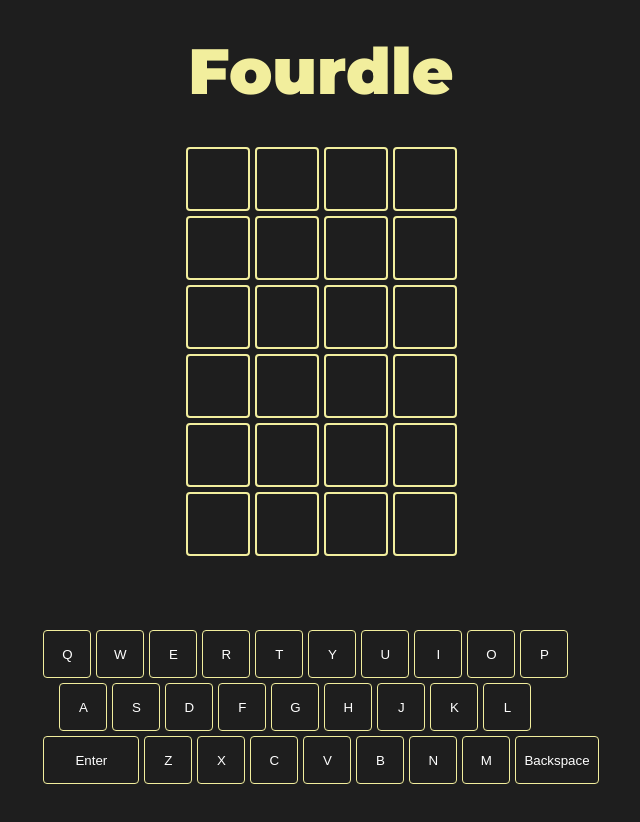
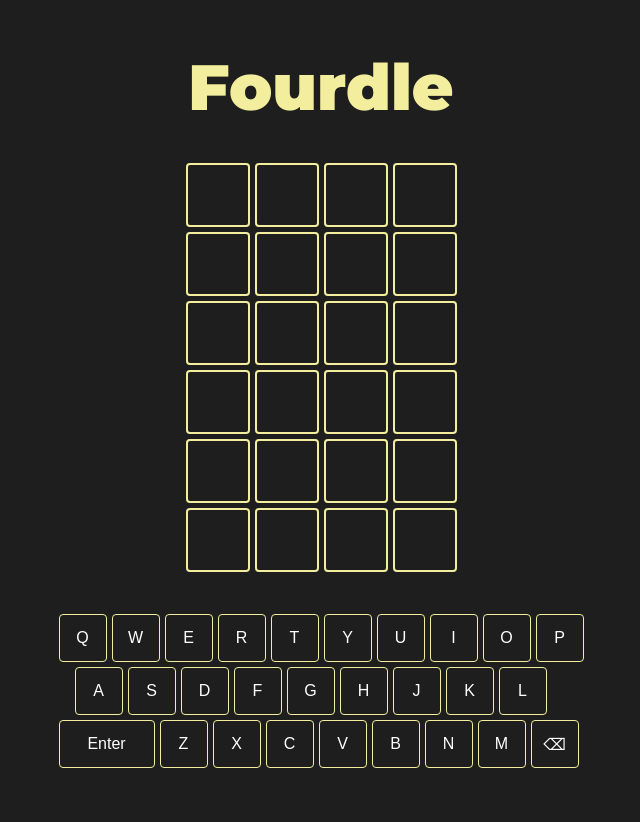
Before and after one commit to OssianN/Fourdle, a Next.js app: page / in a window 1280 px wide. Shown: the top 822 px of the page, without its empty margins (319-959 px from the left). Built offline with nearby package versions, Linux system fonts and the light colour scheme.

Commit message:
tweaks design

```diff
--- a/app/home.module.css
+++ b/app/home.module.css
@@ -5,17 +5,20 @@
   display: flex;
   flex-direction: column;
   align-items: center;
+  gap: 1rem;
 }
 
 .title {
+  padding-top: 1rem;
   text-align: center;
   font-size: var(--main-h1-size);
   font-weight: 900;
   color: var(--main-light-green);
 }
 
-@media (min-width: 414px) {
+@media (min-width: 768px) {
   .main {
     padding: 2rem;
+    gap: 2rem;
   }
 }
--- a/components/GameBoard/board.module.css
+++ b/components/GameBoard/board.module.css
@@ -9,7 +9,6 @@
   grid-gap: 5px;
   gap: 5px;
   padding: 5px;
-  margin: 2rem 0;
   border-radius: 0.5rem;
 }
 
@@ -23,7 +22,6 @@
   border-radius: 0.25rem;
   color: white;
   font-weight: 700;
-  /* box-shadow: var(--box-shadow); */
 }
 
 .fadeAnimation {
--- a/components/Keyboard/Key.tsx
+++ b/components/Keyboard/Key.tsx
@@ -13,20 +13,22 @@ export const Key = ({ letter, color }: { letter: string; color: string }) => {
     target,
   }: React.MouseEvent<HTMLButtonElement, MouseEvent>) => {
     window.dispatchEvent(
-      new KeyboardEvent('keydown', { key: (target as HTMLElement).innerHTML })
+      new KeyboardEvent('keydown', { key: (target as HTMLButtonElement).name })
     )
   }
 
   return (
     <button
+      name={letter}
       onClick={handleClick}
       className={styles.key}
       style={{
         background: colorMap[color],
         width: letter === 'Enter' ? 'var(--big-key-size)' : 'var(--key-size)',
+        flex: letter === 'Enter' ? 'unset' : '',
       }}
     >
-      {letter}
+      {letter === 'Backspace' ? '⌫' : letter}
     </button>
   )
 }
--- a/components/Keyboard/keyboard.module.css
+++ b/components/Keyboard/keyboard.module.css
@@ -1,6 +1,5 @@
 .keyboardContainer {
   position: relative;
-  padding: 2rem 0;
 }
 
 .keyboardRow {
@@ -11,13 +10,14 @@
 
 .key {
   --key-size: unset;
-  --big-key-size: 6rem;
+  --big-key-size: 4rem;
 
   position: relative;
   padding: 0.5rem;
   border: 1px solid var(--main-light-green);
   border-radius: 0.25rem;
   color: white;
+  font-size: 1rem;
   flex: 1;
   min-width: fit-content;
   height: var(--key-size);
@@ -37,6 +37,7 @@
 
   .key {
     --key-size: 3rem;
+    --big-key-size: 6rem;
     flex: unset;
   }
 
```
